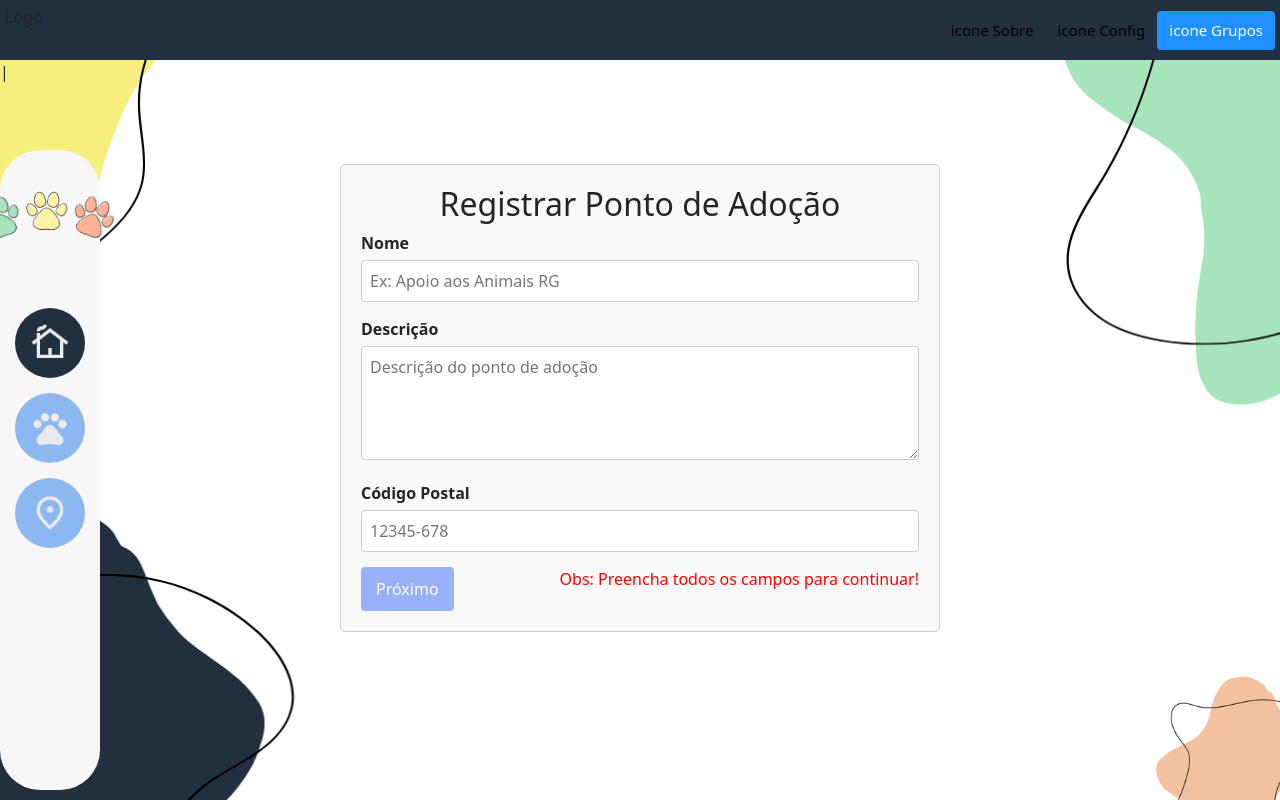
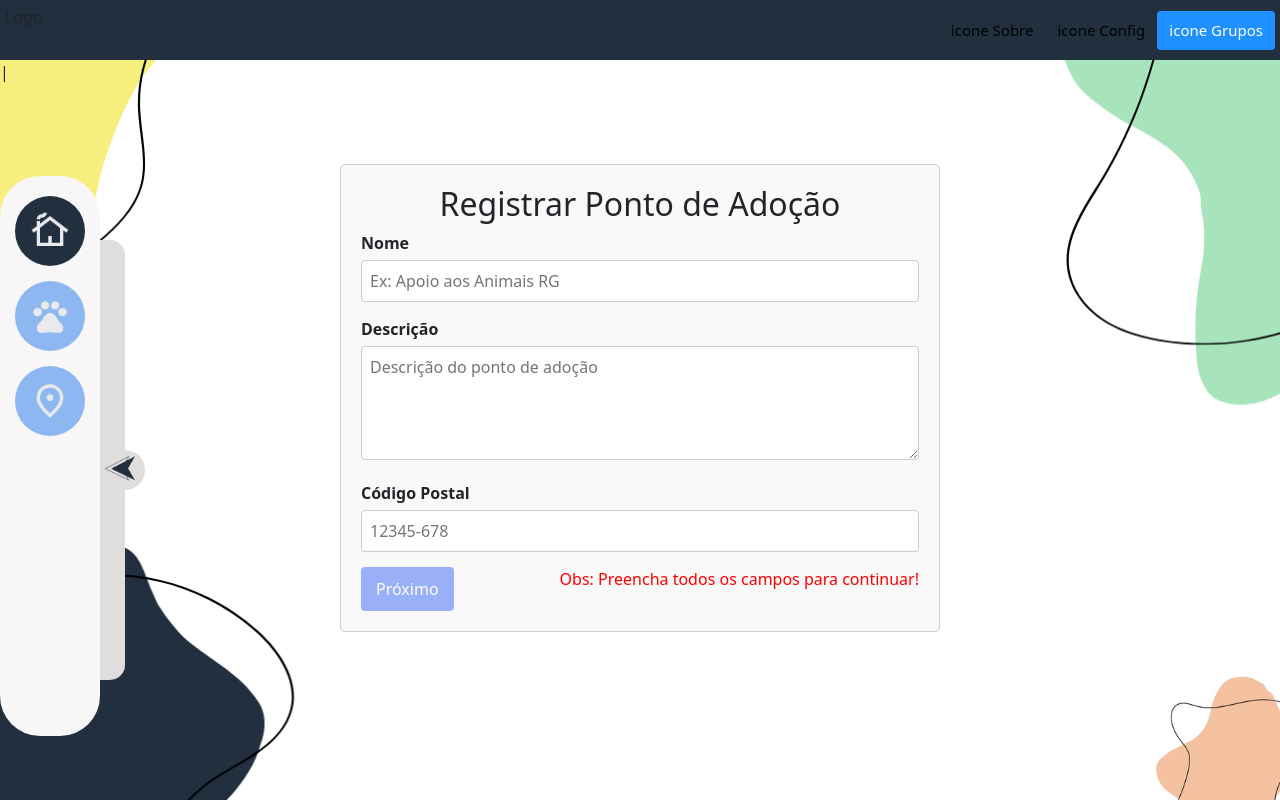
Before and after one commit to ajuda-pet/ajudapet-frontend, a React (Create React App) app: page /addAdoptPoint in a window 1280 px wide. Shown: the top 800 px of the page. Built offline with nearby package versions, Linux system fonts and the light colour scheme.

Commit message:
feat: sidebar development

```diff
--- a/src/components/molecules/sideBarHome/index.css
+++ b/src/components/molecules/sideBarHome/index.css
@@ -1,9 +1,9 @@
 .sidebar {
-    width: 100px;
+    width: 100px !important;
     position: fixed;
-    margin-top: 150px;
+    top: 22vh !important;
     left: 0;
-    height: 80%;
+    height: 70vh;
     background-color: #f8f6f6;
     padding-top: 20px;
     border-radius: 10px;
@@ -13,8 +13,29 @@
     border-radius: 40px !important;
 }
 
+.rotate {
+    transform: rotate(180deg);
+}
+
+
 .sub-sidebar {
-    width: 200px;
+    width: 40px !important;
+    position: absolute;
+    top: 30vh;
+    left: 85px;
+    height: 55vh;
+    background-color: #e0dddd;
+    padding-top: 20px;
+    border-radius: 10px;
+    display: flex;
+    flex-direction: column;
+    align-items: center;
+    border-radius: 15px !important;
+}
+
+.left-0 {
+    position: absolute;
+    left: -15px !important;
 }
 
 .sidebar a {
@@ -26,13 +47,24 @@
 }
 
 .circle.home {
-    background-color: rgb(33, 47, 63);
+    background-color: #212f3f;
     color: white;
 }
 
 .circle:hover {
     background-color: rgba(0, 0, 0, 0.5);
     transform: scale(1.1);
+}
+
+
+.zoom1:hover {
+    transform: scale(1.1) rotate(180deg);
+    cursor: pointer;
+}
+
+.zoom2:hover {
+    transform: scale(1.1);
+    cursor: pointer
 }
 
 .buttonDiv {
@@ -73,3 +105,7 @@
 .mb-10 {
     margin-bottom: 50px !important;
 }
+
+.hidden {
+    display: none;
+}
--- a/src/components/molecules/sideBarHome/index.jsx
+++ b/src/components/molecules/sideBarHome/index.jsx
@@ -1,18 +1,33 @@
-import React from 'react'
+import React, { useState } from 'react';
 import './index.css'
 
+
+import { Col, Row } from 'react-bootstrap'
+
 const SideBarHome = () => {
+    const [showSidebar, setShowSidebar] = useState(true)
+
+    const toggleSidebar = () => {
+        setShowSidebar(!showSidebar)
+    }
 
     return (
         <>
-            <div className='sidebar'>
-                <a className='mb-10'><img src='./images/logo-sidebar.png' width='150'/></a>
-                <a className='circle home' href='/'><img src='./images/home.png' width='40'></img></a>
-                <a className='circle' href='/addPet'><img src='./images/pet-icon-sidebar.png' width='40'/></a>
-                <a className='circle' href='/addAdoptPoint'><img src='./images/location-icon-sidebar.png' width='40'/></a>
-            </div>
+            <Row className='align-items-center'>
+                <Col className={`sidebar ${showSidebar ? '' : 'hidden'}`}>
+                    <a className='circle home' href='/'><img src='./images/home.png' width='40' alt='Ícone de home' /></a>
+                    <a className='circle' href='/addPet'><img src='./images/pet-icon-sidebar.png' width='40' alt='Ícone de animal de estimação' /></a>
+                    <a className='circle' href='/addAdoptPoint'><img src='./images/location-icon-sidebar.png' width='40' alt='Ícone de ponto de adoção' /></a>
+                </Col>
+
+                <Col className={`sub-sidebar d-flex justify-content-center ${showSidebar ? '': 'left-0'}`}  onClick={toggleSidebar}>
+                    <span className={`${showSidebar ? 'zoom1' : 'zoom2'} material-symbols-outlined ${showSidebar ? 'rotate' : ''}`} style={{ fontSize: '40px', marginLeft: '35px', backgroundColor: '#e0dddd', borderRadius: 40 }}>
+                        <img src='./images/arrow.png' width='45'/>
+                    </span>
+                </Col>
+            </Row>
         </>
     )
 }
 
-export default SideBarHome;
+export default SideBarHome
```
Also changed, not shown: public/images/arrow.png (added).
